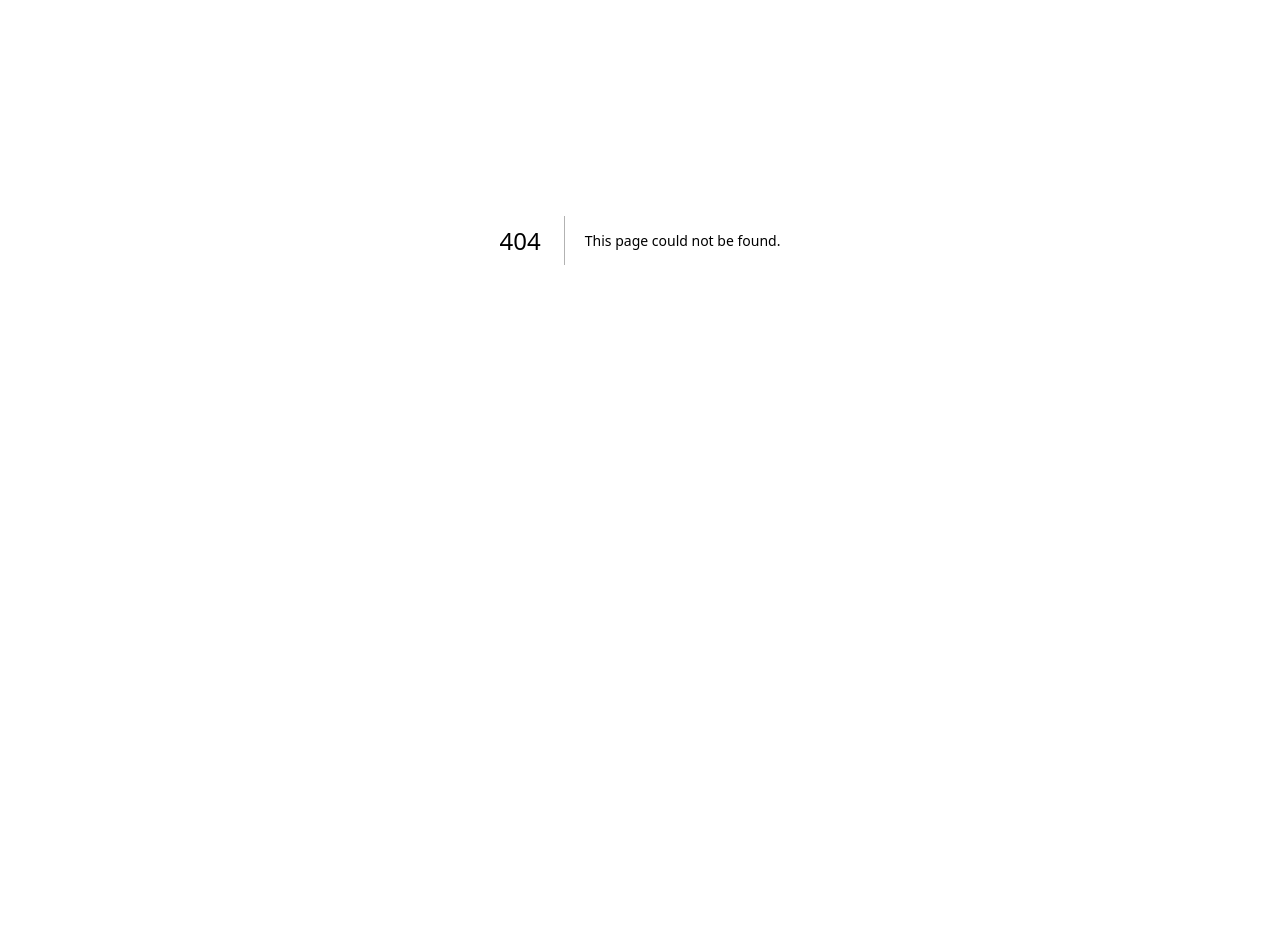
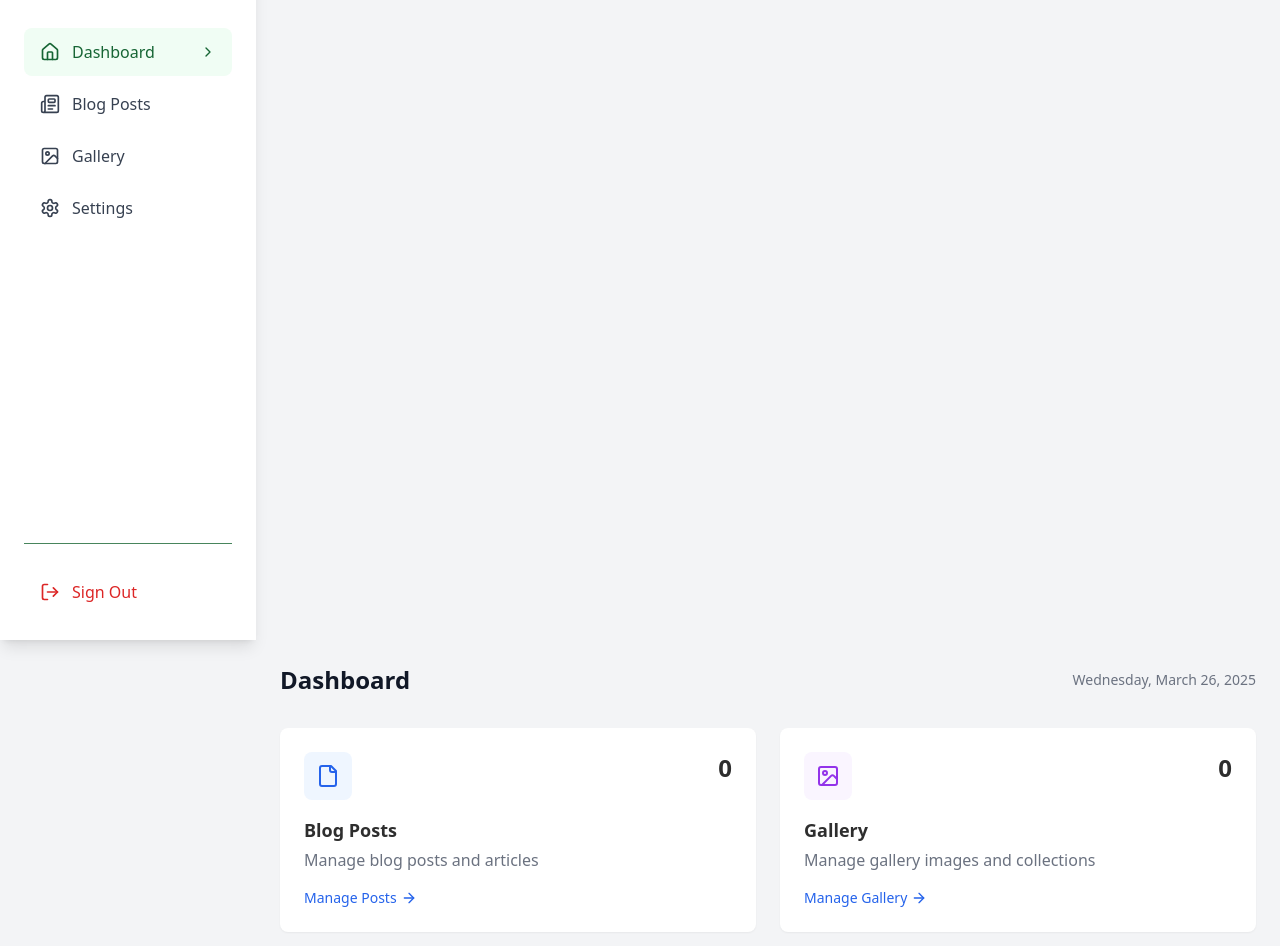
Before and after one commit to salmankavanur/Islamic-Dawa-Academy, a Next.js app: page /admin/dashboard in a window 1280 px wide. Before the commit this address had no page. Shown: the part 160-1106 px from the top of the page. Before the commit the page ends 800 px from the top, so only its background shows below. Built offline with nearby package versions, Linux system fonts and the light colour scheme; no server answers; the database is empty.

Commit message:
admin dashboard initiated

```diff
--- a/next.config.mjs
+++ b/next.config.mjs
@@ -3,8 +3,9 @@ const nextConfig = {
   // Other Next.js config option
   reactStrictMode: true,
 
-  // Enable static exports
-  output: 'export',
+  // Note: For admin panel + API routes, we need to use server-side rendering
+  // We'll set this in environment specific configurations
+  output: process.env.EXPORT_MODE === 'true' ? 'export' : undefined,
   distDir: 'out',
 
   // Configure images for static export
@@ -17,6 +18,9 @@ const nextConfig = {
         hostname: '**',
       },
     ],
+    dangerouslyAllowSVG: true,
+    contentSecurityPolicy: "default-src 'self'; script-src 'none'; sandbox;",
+    disableStaticImages: false,
   },
   typescript: {
     // !! WARN !!
--- /dev/null
+++ b/src/app/admin/dashboard/page.tsx
@@ -0,0 +1,112 @@
+"use client";
+
+import { useEffect, useState } from 'react';
+import Link from 'next/link';
+import { File, ImageIcon, ArrowRight, Pencil, Eye, PlusCircle } from 'lucide-react';
+
+interface DashboardStats {
+  totalBlogPosts: number;
+  totalGalleryItems: number;
+  recentBlogPosts: Array<{
+    id: string;
+    title: string;
+    date: string;
+    slug: string;
+  }>;
+}
+
+export default function DashboardPage() {
+  const [stats, setStats] = useState<DashboardStats | null>(null);
+  const [loading, setLoading] = useState(true);
+  const [error, setError] = useState<string | null>(null);
+
+  useEffect(() => {
+    const fetchDashboardData = async () => {
+      try {
+        setLoading(true);
+        const blogResponse = await fetch('/api/admin/blog?limit=3&published=true');
+        const blogData = await blogResponse.json();
+        const galleryResponse = await fetch('/api/admin/gallery?limit=1');
+        const galleryData = await galleryResponse.json();
+
+        setStats({
+          totalBlogPosts: blogData.pagination?.total || 0,
+          totalGalleryItems: galleryData.pagination?.total || 0,
+          recentBlogPosts: blogData.posts?.slice(0, 3).map((post: any) => ({
+            id: post._id,
+            title: post.title,
+            date: post.date,
+            slug: post.slug
+          })) || []
+        });
+      } catch (err) {
+        console.error('Error fetching dashboard data:', err);
+        setError('Failed to load dashboard data. Please try again.');
+      } finally {
+        setLoading(false);
+      }
+    };
+
+    fetchDashboardData();
+  }, []);
+
+  // Dashboard cards for quick access
+  const quickAccessCards = [
+    {
+      title: 'Blog Posts',
+      description: 'Manage blog posts and articles',
+      icon: File,
+      href: '/admin/blog',
+      count: stats?.totalBlogPosts || 0,
+      color: 'bg-blue-50 text-blue-600',
+      buttonLabel: 'Manage Posts',
+    },
+    {
+      title: 'Gallery',
+      description: 'Manage gallery images and collections',
+      icon: ImageIcon,
+      href: '/admin/gallery',
+      count: stats?.totalGalleryItems || 0,
+      color: 'bg-purple-50 text-purple-600',
+      buttonLabel: 'Manage Gallery',
+    }
+  ];
+
+  return (
+    <div>
+      <div className="flex items-center justify-between mb-8">
+        <h1 className="text-2xl font-bold text-gray-900">Dashboard</h1>
+        <div className="text-sm text-gray-500">
+          {new Date().toLocaleDateString('en-US', {
+            weekday: 'long',
+            year: 'numeric',
+            month: 'long',
+            day: 'numeric'
+          })}
+        </div>
+      </div>
+
+      <div className="grid grid-cols-1 md:grid-cols-2 gap-6 mb-8">
+        {quickAccessCards.map((card) => (
+          <div key={card.title} className="bg-white rounded-lg p-6 shadow-sm">
+            <div className="flex items-start justify-between mb-4">
+              <div className={`p-3 rounded-lg ${card.color}`}>
+                <card.icon size={24} />
+              </div>
+              <div className="text-2xl font-bold">{card.count}</div>
+            </div>
+            <h2 className="text-lg font-semibold mb-1">{card.title}</h2>
+            <p className="text-gray-500 mb-4">{card.description}</p>
+            <Link
+              href={card.href}
+              className="flex items-center text-sm font-medium text-blue-600 hover:text-blue-800 transition-colors"
+            >
+              {card.buttonLabel}
+              <ArrowRight size={16} className="ml-1" />
+            </Link>
+          </div>
+        ))}
+      </div>
+    </div>
+  );
+}
```
